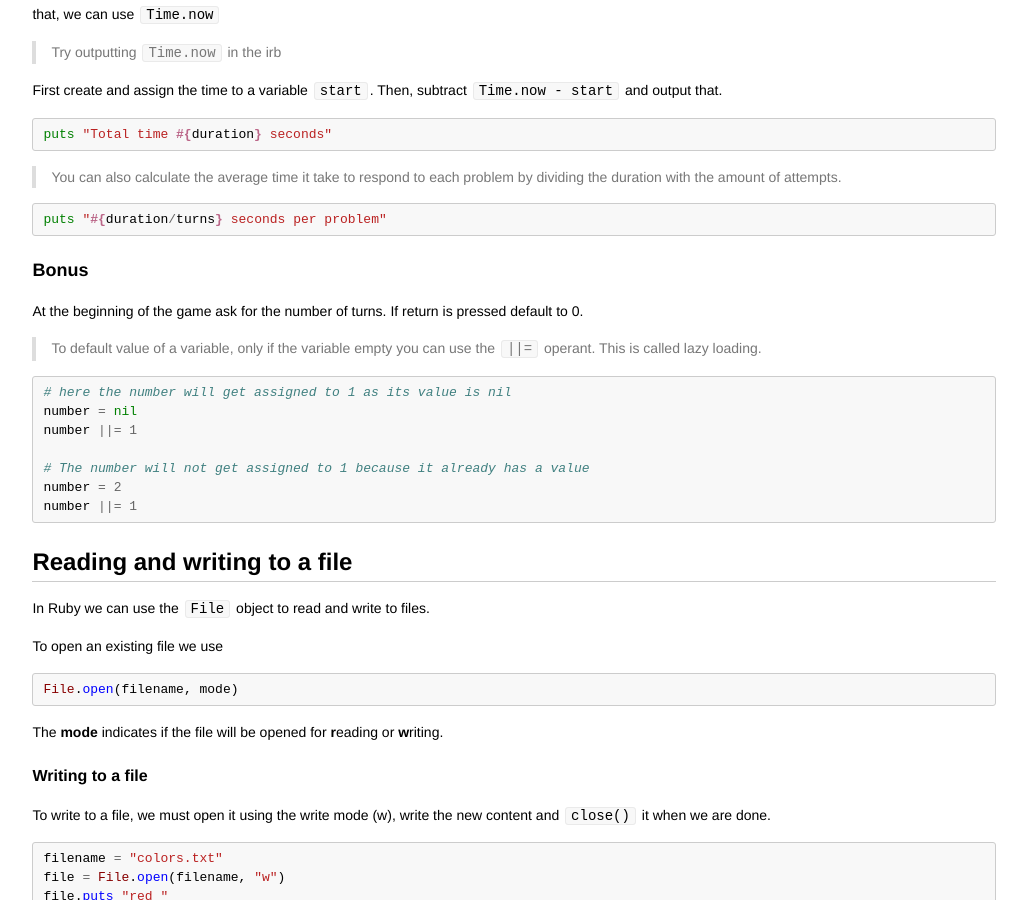
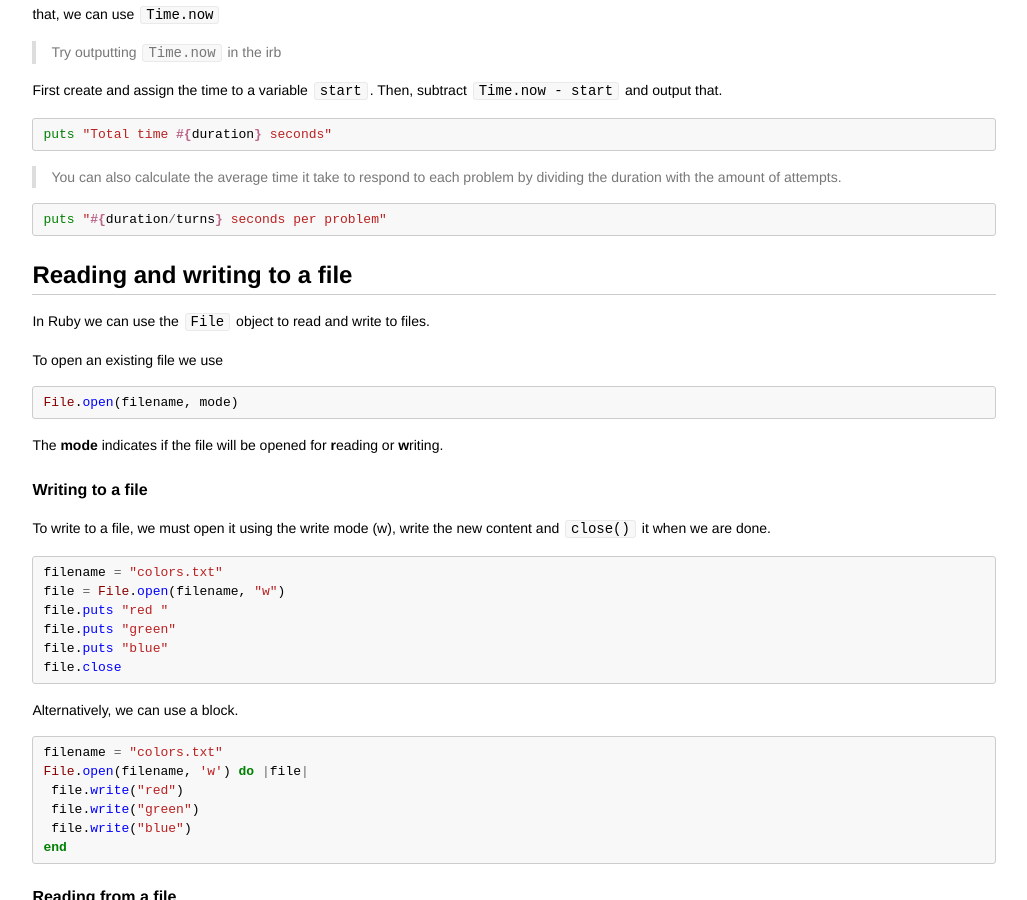
Before and after one commit to codebar/tutorials, a Jekyll site: the page built from ruby/lesson2/tutorial.md, in a window 1280 px wide and 900 px high, scrolled down 2136 px. Shown: the whole window, without its empty margins (126-1153 px from the left). Built offline with Jekyll 4.4.1, drawn with Linux system fonts in a browser that asks for light colours.

Commit message:
remove bonus section in exercise 1

````diff
--- a/ruby/lesson2/tutorial.md
+++ b/ruby/lesson2/tutorial.md
@@ -130,22 +130,6 @@ puts "Total time #{duration} seconds"
 puts "#{duration/turns} seconds per problem"
 ```
 
-### Bonus
-
-At the beginning of the game ask for the number of turns. If return is pressed default to 0.
-
-> To default value of a variable, only if the variable empty you can use the `||=` operant. This is called lazy loading.
-
-```ruby
-# here the number will get assigned to 1 as its value is nil
-number = nil
-number ||= 1
-
-# The number will not get assigned to 1 because it already has a value
-number = 2
-number ||= 1
-```
-
 ## Reading and writing to a file
 
 In Ruby we can use the `File` object to read and write to files.
````
